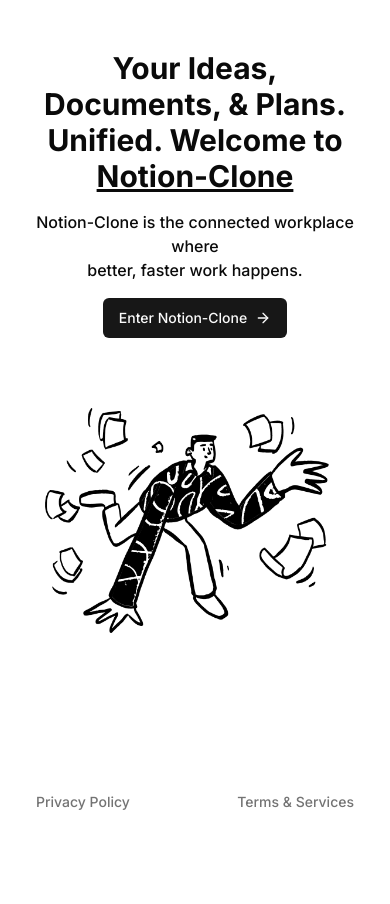
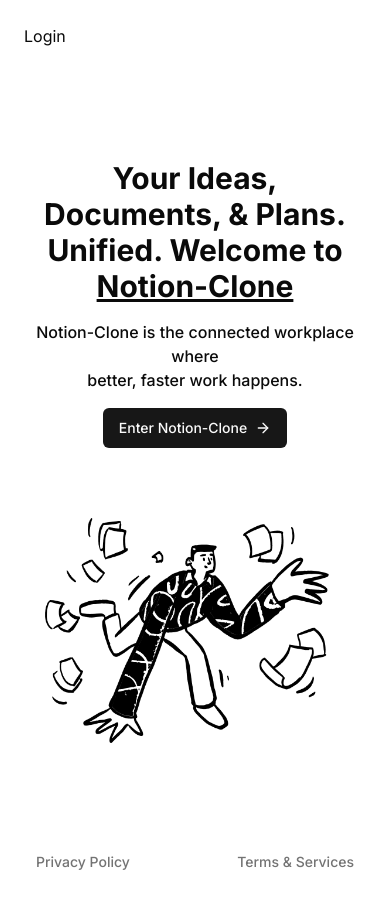
Before and after one commit to TheReaLLsQuaLL/notion-clone, a Next.js app: page / in a window 390 px wide. Before the commit the page ends 844 px from the top, so only its background shows below. Built offline with nearby package versions, Linux system fonts and the light colour scheme.

Commit message:
-feat-Navbar and footer features and styling of it used a dunction to check scrolling

```diff
--- /dev/null
+++ b/app/(marketing)/_components/navbar.tsx
@@ -0,0 +1,24 @@
+"use client";
+
+import useScrollTop from "@/hooks/use-scroll-top";
+import { cn } from "@/lib/utils";
+import React from "react";
+import Logo from "./logo";
+
+export default function Navbar() {
+  const scrolled = useScrollTop();
+
+  return (
+    <div
+      className={cn(
+        "z-50 bg-background fixed top-0 items-center w-full p-6",
+        scrolled && "border-b shadow-sm",
+      )}
+    >
+      <Logo />
+      <div className="md:ml-auto md:justify-end justify-between w-full flex items-center gap-x-2">
+        Login
+      </div>
+    </div>
+  );
+}
--- /dev/null
+++ b/app/(marketing)/layout.tsx
@@ -0,0 +1,15 @@
+import React from "react";
+import Navbar from "./_components/navbar";
+
+export default function MarkettingLayout({
+  children,
+}: {
+  children: React.ReactNode;
+}) {
+  return (
+    <div className="h-full">
+      <Navbar />
+      <main className="h-full pt-40">{children}</main>{" "}
+    </div>
+  );
+}
--- /dev/null
+++ b/hooks/use-scroll-top.tsx
@@ -0,0 +1,18 @@
+import { useState, useEffect } from "react";
+export default function useScrollTop(threshold = 10) {
+  const [scrolled, setScrolled] = useState(false);
+
+  useEffect(() => {
+    function handleScroll() {
+      if (window.scrollY > threshold) {
+        setScrolled(true);
+      } else {
+        setScrolled(false);
+      }
+    }
+
+    window.addEventListener("scroll", handleScroll);
+    return () => window.removeEventListener("scroll", handleScroll);
+  }, [threshold]);
+  return scrolled;
+}
```
